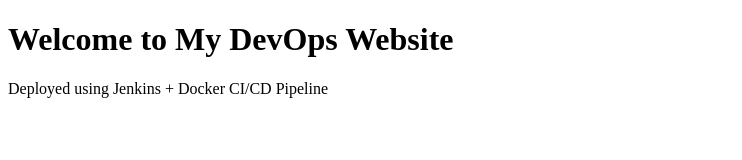
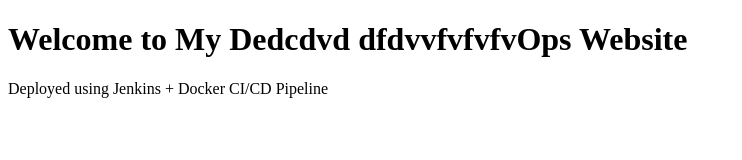
Before and after one commit to Shubham8698-8/jenkins-docker-cicd-website, a plain HTML site: page index.html in a window 1280 px wide. Shown: the whole page, without its empty margins (0-742 px from the left). Drawn offline with Linux system fonts and the light colour scheme.

Commit message:
Update index.html

```diff
--- a/index.html
+++ b/index.html
@@ -1,10 +1,10 @@
-<!DOCTYPE html>
+ <!DOCTYPE html>
 <html>
 <head>
   <title>DevOps CI/CD Project</title>
 </head>
 <body>
-  <h1>Welcome to My DevOps Website</h1>
+  <h1>Welcome to My Dedcdvd dfdvvfvfvfvOps Website</h1>
   <p>Deployed using Jenkins + Docker CI/CD Pipeline</p>
 </body>
 </html>
```
